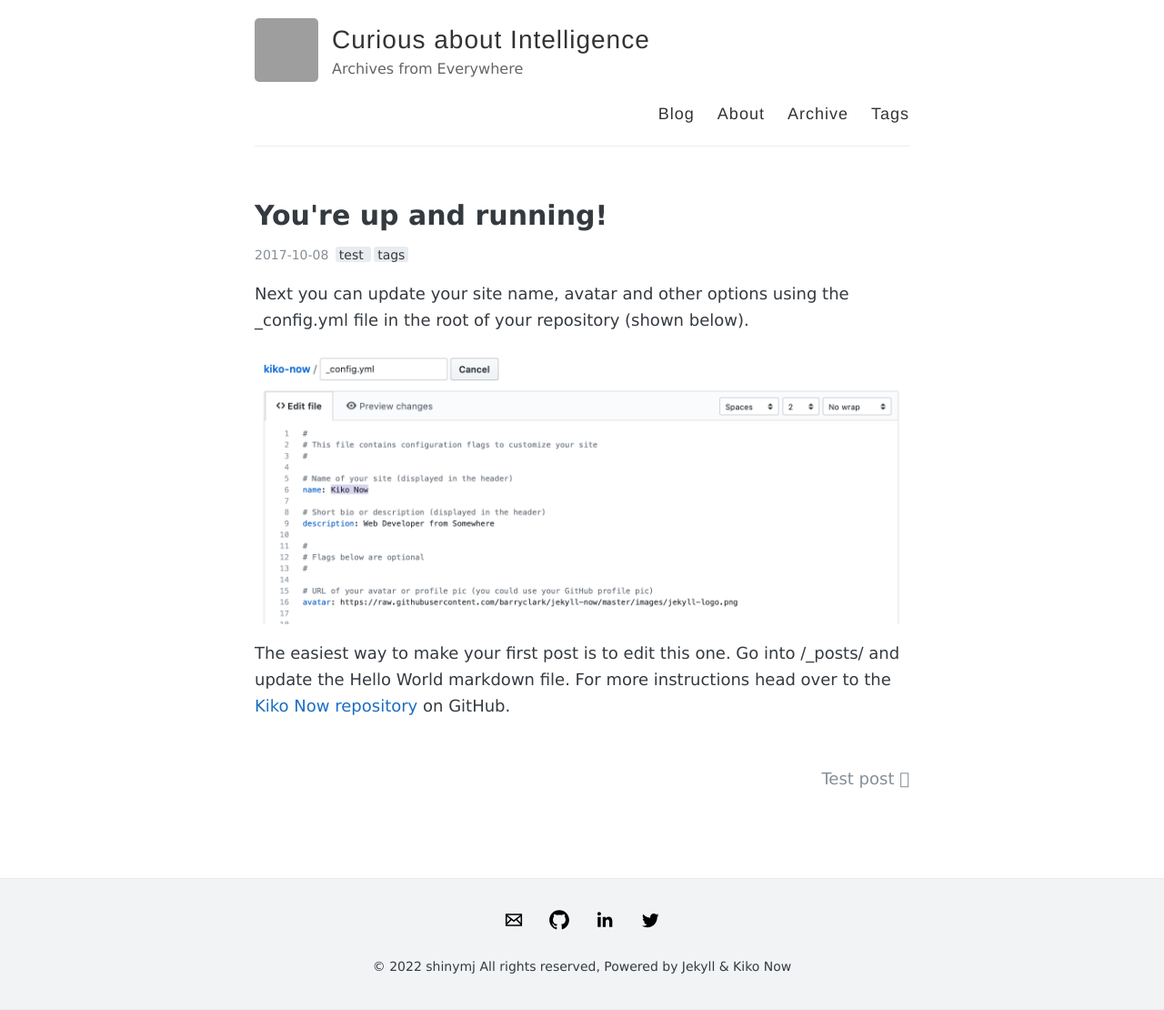
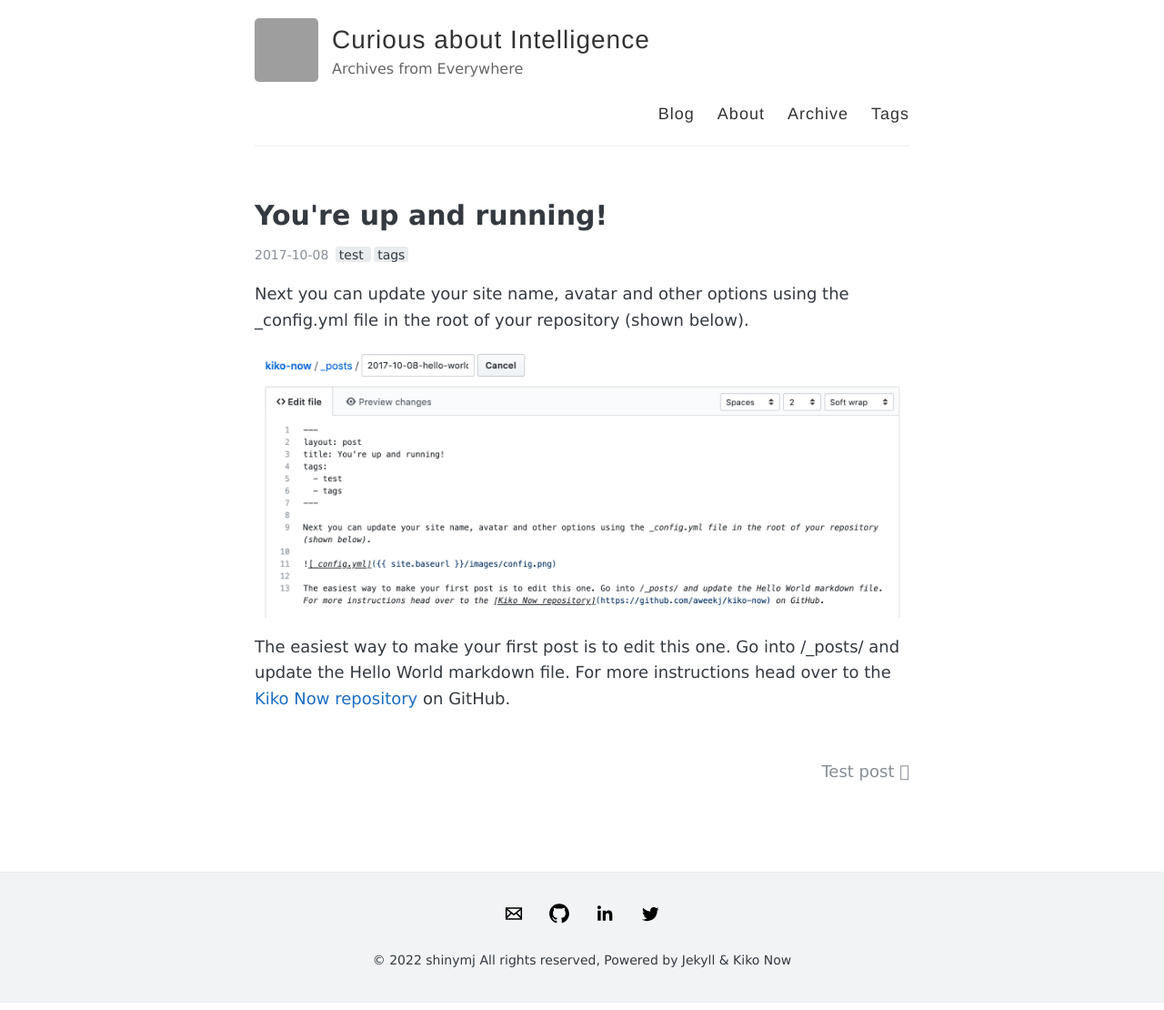
Before and after one commit to shinymj/shinymj.github.io, a Jekyll site: the page built from _posts/2017-10-08-hello-world.md, in a window 1280 px wide. Shown: the whole page at 91% size. Built offline with Jekyll 4.4.1, drawn with Linux system fonts in a browser that asks for light colours; grey boxes are pictures that could not be loaded.

Commit message:
Update 2017-10-08-hello-world.md

```diff
--- a/_posts/2017-10-08-hello-world.md
+++ b/_posts/2017-10-08-hello-world.md
@@ -8,6 +8,6 @@ tags:
 
 Next you can update your site name, avatar and other options using the _config.yml file in the root of your repository (shown below).
 
-![_config.yml](/images/config.png)
+![_config.yml](/images/post-screenshot.png)
 
 The easiest way to make your first post is to edit this one. Go into /_posts/ and update the Hello World markdown file. For more instructions head over to the [Kiko Now repository](https://github.com/aweekj/kiko-now) on GitHub.
```
